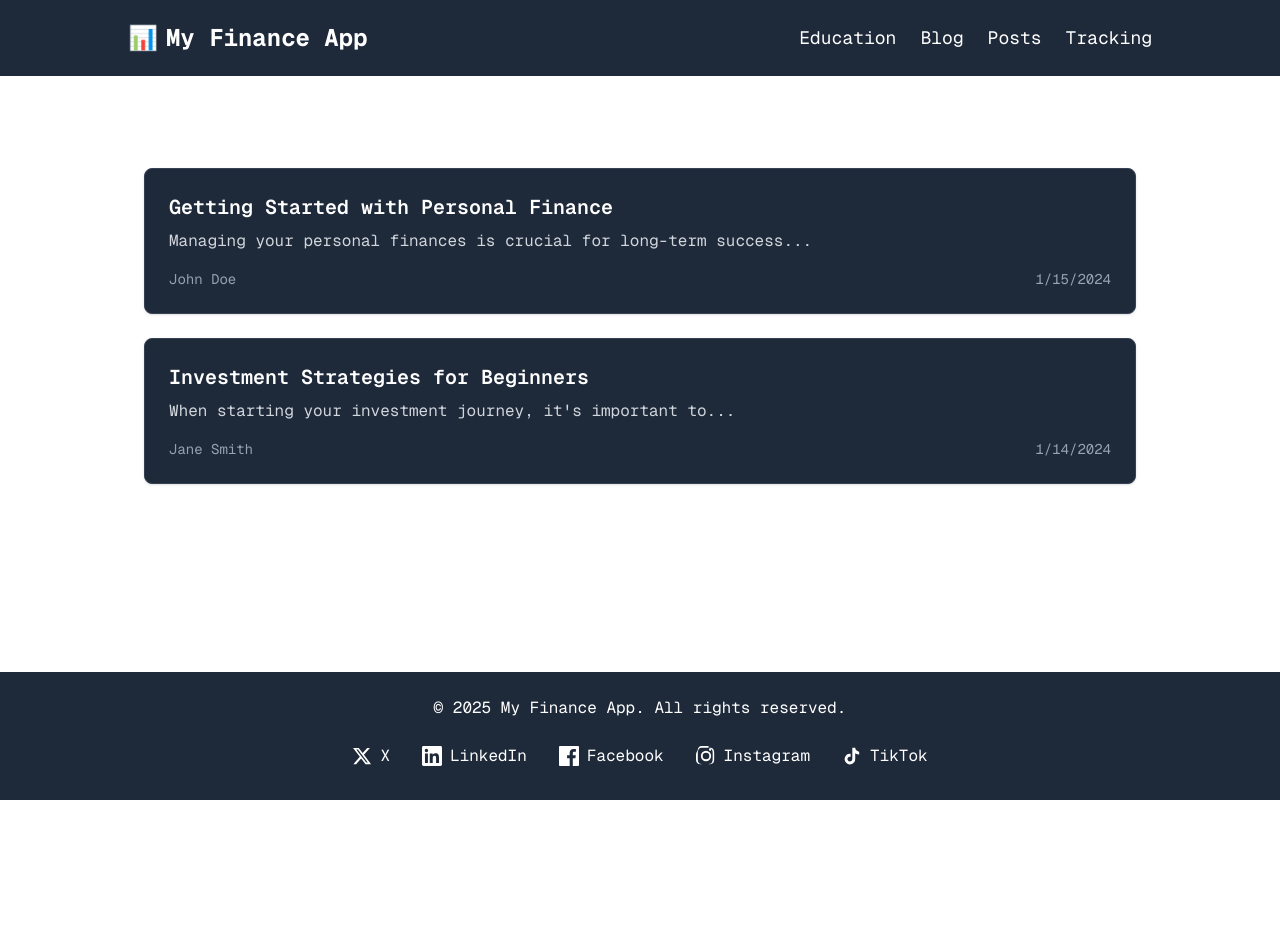
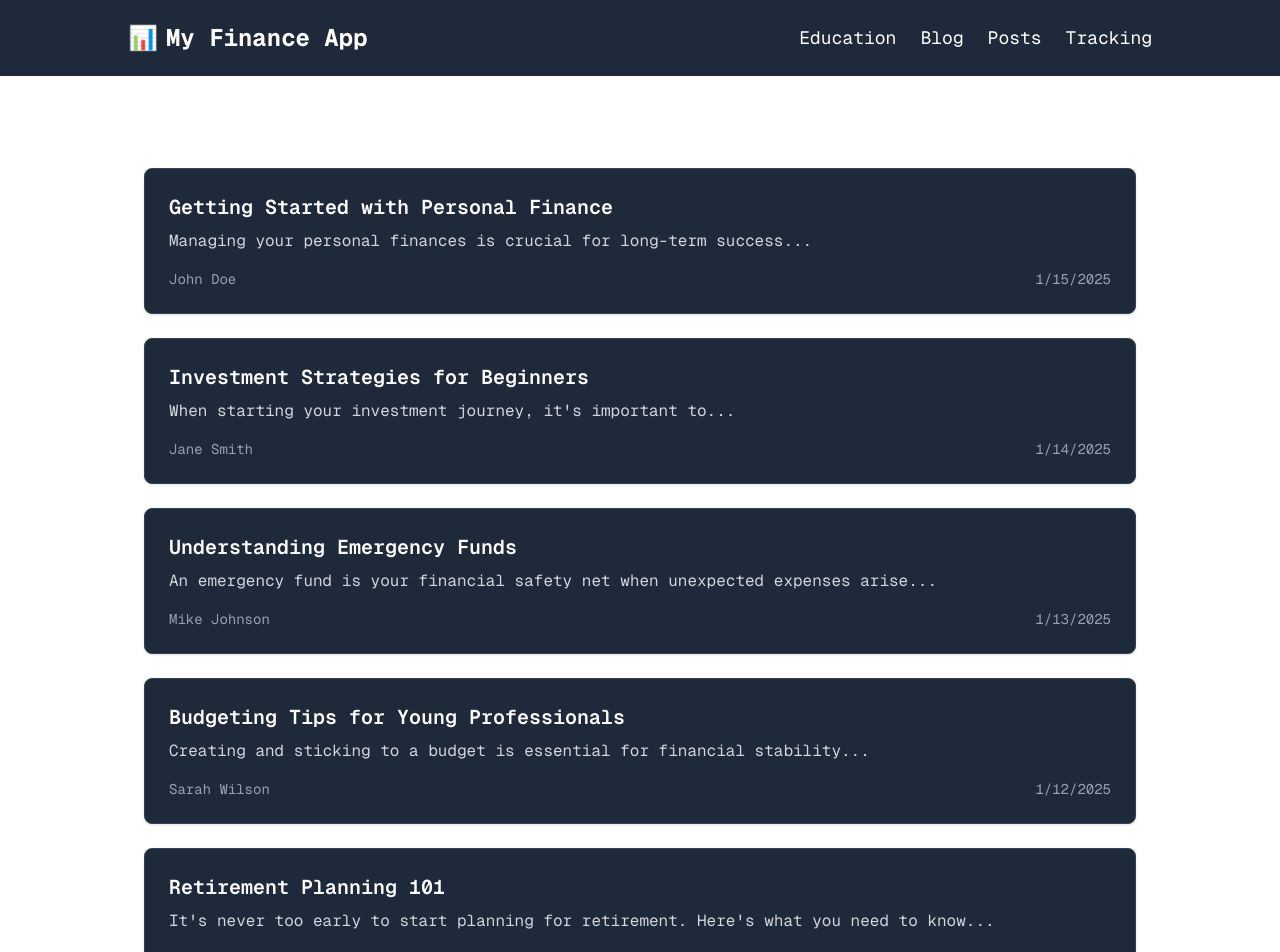
Before and after one commit to FraneCaleta/finance-education, a Next.js app: page /posts in a window 1280 px wide. Shown: the top 952 px of the page. Before the commit the page ends 800 px from the top, so only its background shows below. Built offline with nearby package versions, Linux system fonts and the light colour scheme.

Commit message:
add dummy posts

```diff
--- a/src/app/posts/page.tsx
+++ b/src/app/posts/page.tsx
@@ -15,14 +15,38 @@ const MOCK_POSTS: Post[] = [
     content:
       "Managing your personal finances is crucial for long-term success...",
     author: "John Doe",
-    date: "2024-01-15",
+    date: "2025-01-15",
   },
   {
     id: "2",
     title: "Investment Strategies for Beginners",
     content: "When starting your investment journey, it's important to...",
     author: "Jane Smith",
-    date: "2024-01-14",
+    date: "2025-01-14",
+  },
+  {
+    id: "3",
+    title: "Understanding Emergency Funds",
+    content:
+      "An emergency fund is your financial safety net when unexpected expenses arise...",
+    author: "Mike Johnson",
+    date: "2025-01-13",
+  },
+  {
+    id: "4",
+    title: "Budgeting Tips for Young Professionals",
+    content:
+      "Creating and sticking to a budget is essential for financial stability...",
+    author: "Sarah Wilson",
+    date: "2025-01-12",
+  },
+  {
+    id: "5",
+    title: "Retirement Planning 101",
+    content:
+      "It's never too early to start planning for retirement. Here's what you need to know...",
+    author: "Robert Brown",
+    date: "2025-01-11",
   },
 ];
 
```
